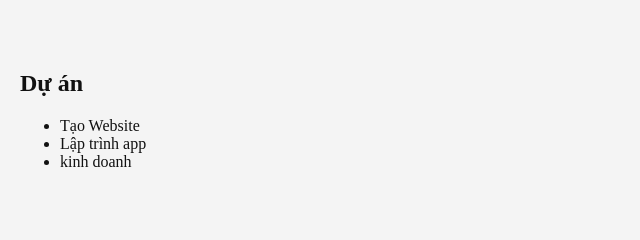
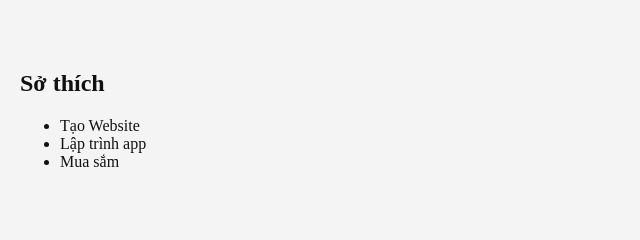
Before and after one commit to BlueMoon136/trung, a plain HTML site: page index.html in a window 1280 px wide. Shown: the part 303-543 px from the top of the page, 0-640 px from the left. Drawn offline with Linux system fonts and the light colour scheme.

Commit message:
Modify projects section and update headings
Updated the 'projects' section and changed 'Dự án' to 'Sở thích'.

```diff
--- a/index.html
+++ b/index.html
@@ -59,11 +59,11 @@
   </section>
 
   <section id="projects">
-    <h2>Dự án</h2>
+    <h2>Sở thích</h2>
     <ul>
       <li>Tạo Website </li>
       <li>Lập trình app</li>
-      <li>kinh doanh</li>
+      <li>Mua sắm</li>
     </ul>
   </section>
 
```
